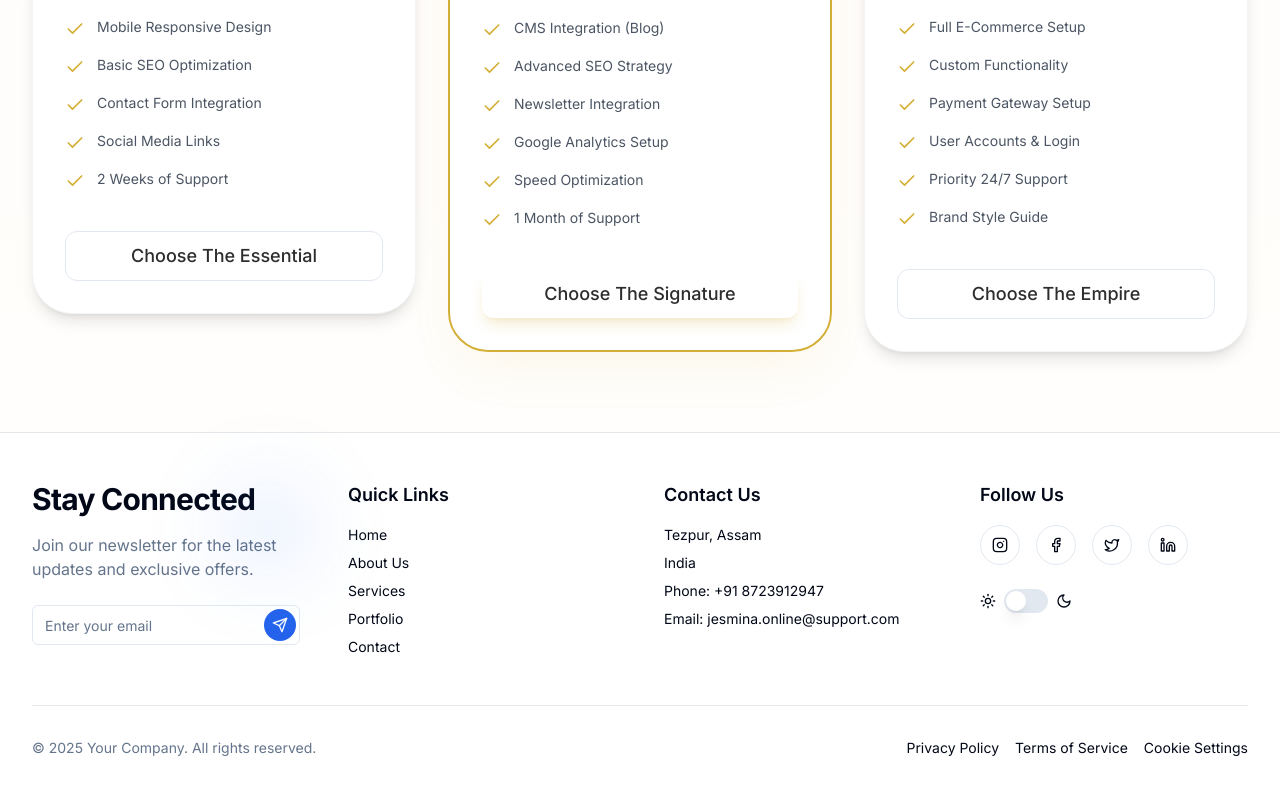
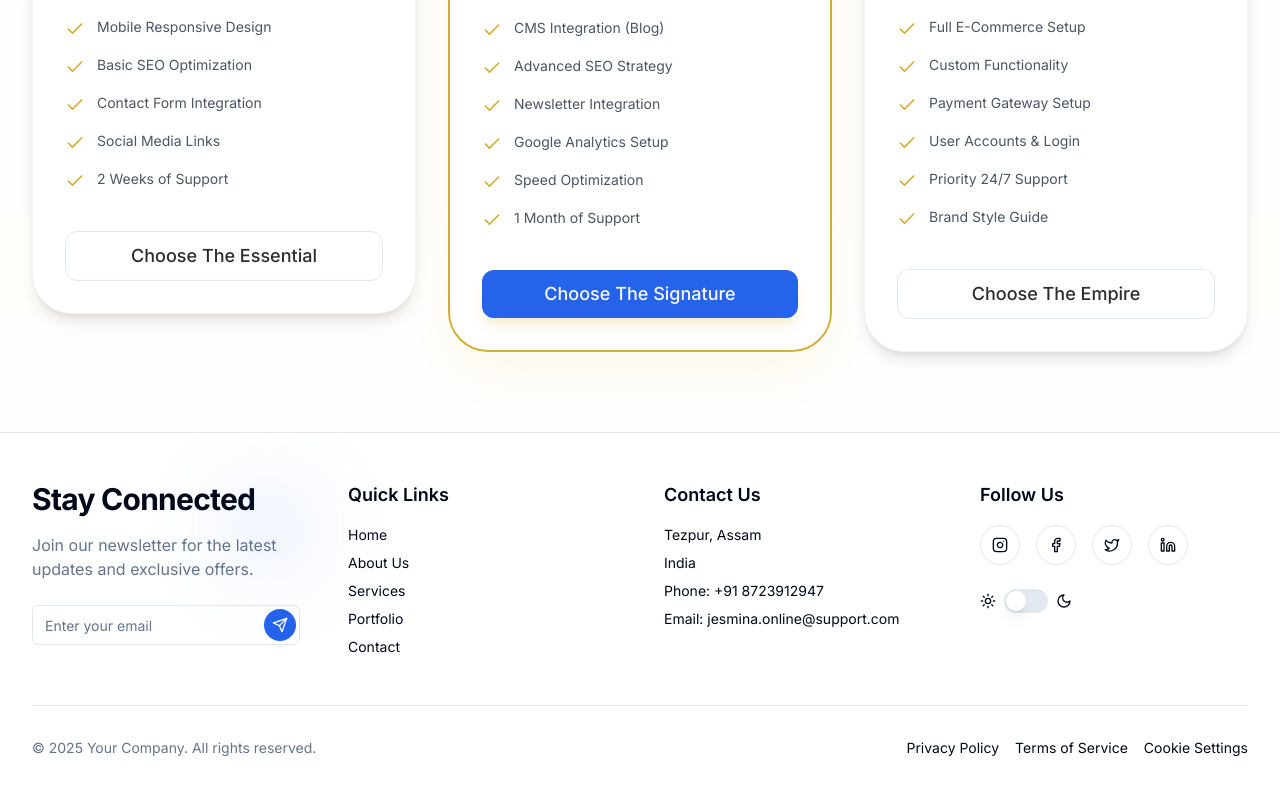
Before and after one commit to smartnad/jesmina-online, a Next.js app: page /pricing in a window 1280 px wide. Shown: the part 775-1569 px from the top of the page. Built offline with nearby package versions, Linux system fonts and the light colour scheme.

Commit message:
Fix incorrect button variant in Pricing page

```diff
--- a/src/app/pricing/page.tsx
+++ b/src/app/pricing/page.tsx
@@ -101,7 +101,7 @@ export default function PricingPage() {
                             </ul>
                             <Link href="/contact">
                                 <Button
-                                    variant={plan.popular ? "primary" : "outline"}
+                                    variant={plan.popular ? "default" : "outline"}
                                     className={cn(
                                         "w-full py-6 rounded-xl text-lg",
                                         plan.popular ? "shadow-lg shadow-pastel-gold/20" : ""
```
